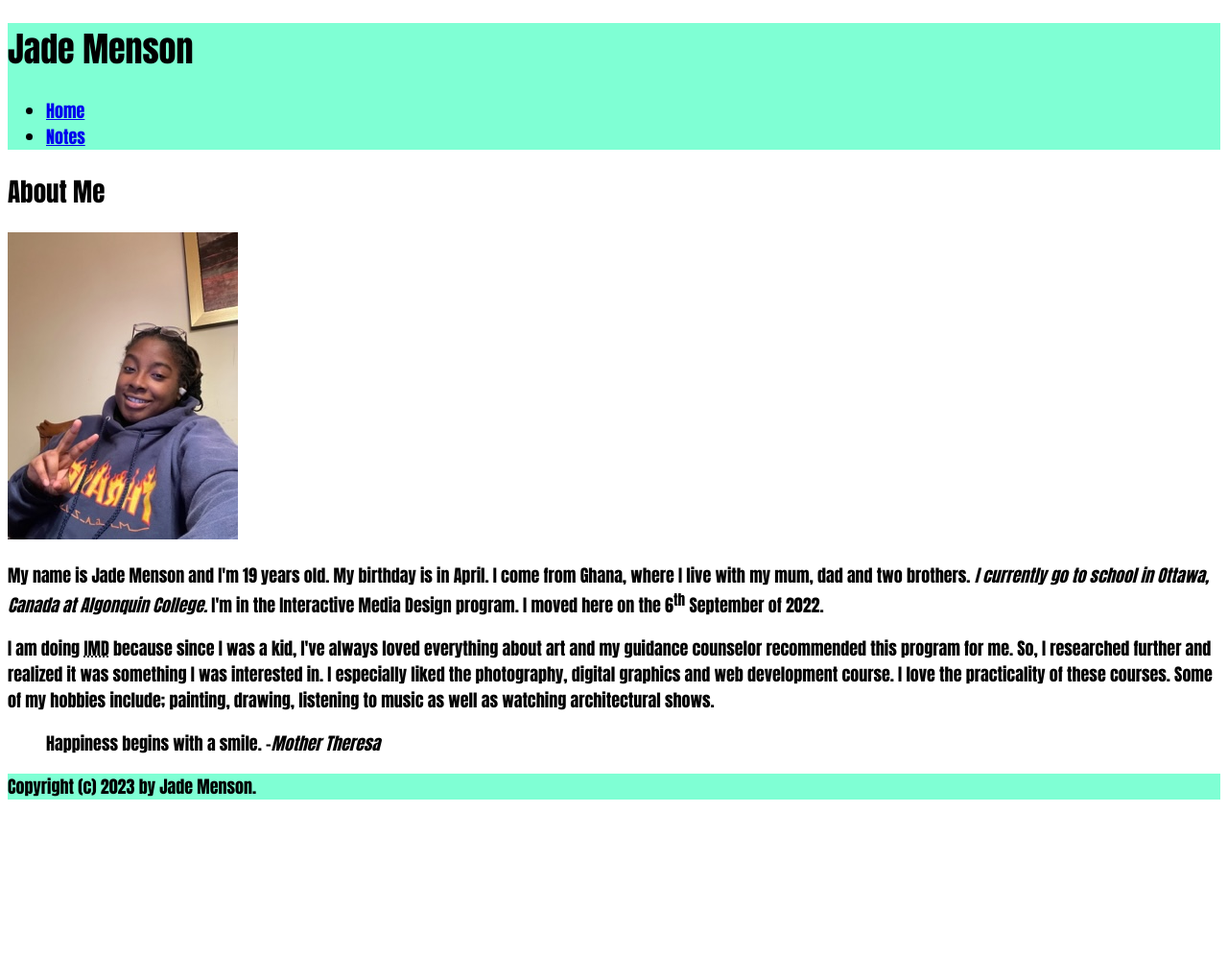
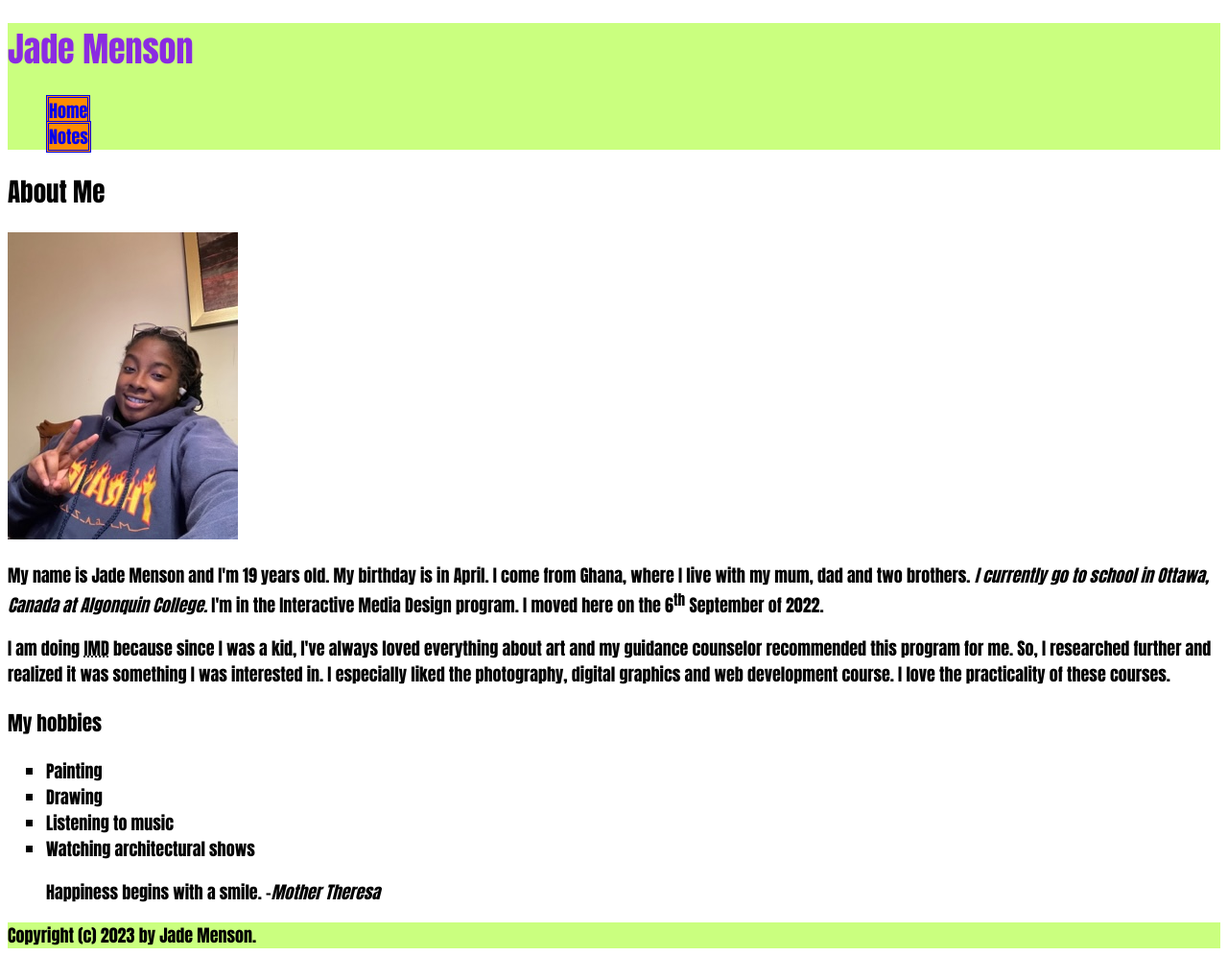
Before and after one commit to jademenson/jademenson.github.io, a plain HTML site: page html-assignment/index.html in a window 1280 px wide. Shown: the whole page at 96% size. Before the commit the page ends 841 px from the top, so only its background shows below. Drawn offline with Linux system fonts and the light colour scheme.

Commit message:
adds css to html

```diff
--- a/html-assignment/css/main.css
+++ b/html-assignment/css/main.css
@@ -3,6 +3,32 @@ body {
     font-size: 18px;
 }
 
-header, footer{
-   background-color: aquamarine;
+header, footer {
+   background-color: rgb(202, 255, 127);
 }
+
+.site-title {
+    color: blueviolet;
+}
+
+#my image {
+    box-shadow: 0px 0px, 2px blur 1px black;
+}
+
+article ul {
+    list-style: square;
+}
+
+nav ul {
+    list-style: none;
+}
+
+a:link {
+    text-decoration: none;
+    background-color: darkorange;
+    border-style: double;
+}
+
+a:hover {
+    background-color: crimson;
+}
--- a/html-assignment/index.html
+++ b/html-assignment/index.html
@@ -9,6 +9,7 @@
 </head>
 <body>
     <header>
+        <div class="site-title">
         <h1>Jade Menson</h1>
         <nav>
             <ul>
@@ -20,9 +21,17 @@
  <main>
     <article>
         <h2>About Me</h2>
+        <section id="my image">
         <img src="images/IMG_8122.jpg" alt="me">
     <p>My name is Jade Menson and I'm 19 years old. My birthday is in April. I come from Ghana, where I live with my mum, dad and two brothers. <em>I currently go to school in Ottawa, Canada at Algonquin College.</em> I'm in the Interactive Media Design program. I moved here on the 6<sup>th</sup> September of 2022.</p>
-    <p>I am doing <abbr title="Interactive Media Design">IMD</abbr> because since I was a kid, I've always loved everything about art and my guidance counselor recommended this program for me. So, I researched further and realized it was something I was interested in. I especially liked the photography, digital graphics and web development course. I love the practicality of these courses. Some of my hobbies include; painting, drawing, listening to music as well as watching architectural shows.</p>
+    <p>I am doing <abbr title="Interactive Media Design">IMD</abbr> because since I was a kid, I've always loved everything about art and my guidance counselor recommended this program for me. So, I researched further and realized it was something I was interested in. I especially liked the photography, digital graphics and web development course. I love the practicality of these courses.</p>
+    <h3>My hobbies</h3>
+    <ul>
+        <li>Painting </li>
+        <li>Drawing</li>
+        <li>Listening to music</li>
+        <li>Watching architectural shows</li>
+    </ul>
     <blockquote>Happiness begins with a smile. -<cite>Mother Theresa</cite></blockquote>
     </article>
  </main>
```
